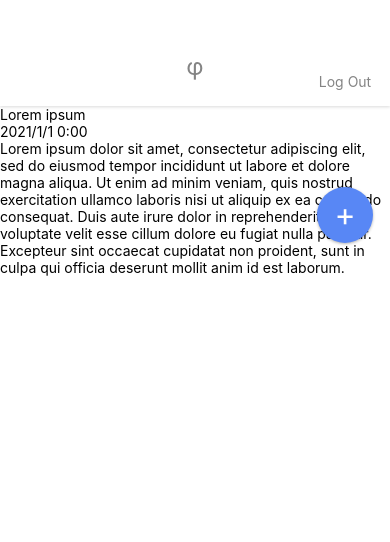
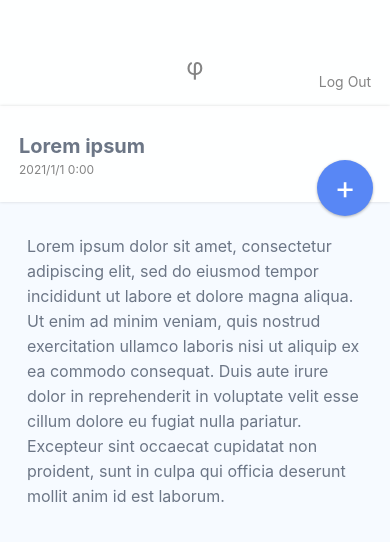
Before and after one commit to xuqxu/MemoApp2, a React Native app: screen /MemoList in a window 390 px wide. Shown: the top 542 px of the page. Built offline with nearby package versions, Linux system fonts and the light colour scheme.

Commit message:
メモ詳細画面スタイリング

```diff
--- a/src/components/CircleButton.jsx
+++ b/src/components/CircleButton.jsx
@@ -1,11 +1,11 @@
 import React from 'react';
 import { StyleSheet, Text, View } from 'react-native';
-import { string } from 'prop-types';
+import { string, shape } from 'prop-types';
 
 export default function CircleButton(props) {
-  const { children } = props;
+  const { children, style } = props;
   return (
-    <View style={styles.circleButton}>
+    <View style={[styles.circleButton, style]}>
       <Text style={styles.circleButtonLabel}>{children}</Text>
     </View>
   );
@@ -13,6 +13,11 @@ export default function CircleButton(props) {
 
 CircleButton.propTypes = {
   children: string.isRequired,
+  style: shape(),
+};
+
+CircleButton.defaultProps = {
+  style: null,
 };
 
 const styles = StyleSheet.create({
--- a/src/screens/MemoDetailScreen.jsx
+++ b/src/screens/MemoDetailScreen.jsx
@@ -1,7 +1,7 @@
 /* eslint-disable max-len */
 import React from 'react';
 import {
-  View, ScrollView, Text,
+  View, ScrollView, Text, StyleSheet,
 } from 'react-native';
 
 import AppBar from '../components/AppBar';
@@ -9,23 +9,67 @@ import CircleButton from '../components/CircleButton';
 
 export default function MemoDetailScreen() {
   return (
-    <View>
+    <View style={styles.container}>
       {/* AppBar */}
       <AppBar />
-      {/* MemoListItem */}
-      <View>
-        <Text>Lorem ipsum</Text>
-        <Text>2021/1/1 0:00</Text>
+      {/* MemoHeader */}
+      <View style={styles.memoHeader}>
+        <Text style={styles.memoTitle}>Lorem ipsum</Text>
+        <Text style={styles.memoDate}>2021/1/1 0:00</Text>
       </View>
       {/* MemoListDetail */}
-      <ScrollView>
-        <Text>
+      <ScrollView style={styles.memoBody}>
+        <Text style={styles.memoText}>
           Lorem ipsum dolor sit amet, consectetur adipiscing elit, sed do eiusmod tempor incididunt ut labore et dolore magna aliqua. Ut enim ad minim veniam, quis nostrud exercitation ullamco laboris nisi ut aliquip ex ea commodo consequat. Duis aute irure dolor in reprehenderit in voluptate velit esse cillum dolore eu fugiat nulla pariatur. Excepteur sint occaecat cupidatat non proident, sunt in culpa qui officia deserunt mollit anim id est laborum.
         </Text>
       </ScrollView>
       {/* CircleButton */}
-      <CircleButton>+</CircleButton>
+      <CircleButton style={{ top: 160, bottom: 'auto' }}>+</CircleButton>
       {/* end */}
     </View>
   );
 }
+
+const styles = StyleSheet.create({
+  container: {
+    flex: 1,
+    backgroundColor: '#f6faff',
+  },
+  memoHeader: {
+    backgroundColor: 'rgba(255, 255, 255, 0.92)',
+    height: 96,
+    justifyContent: 'center',
+    paddingVertical: 24,
+    paddingHorizontal: 19,
+
+    /* shadow */
+    shadowColor: '#000',
+    shadowOffset: {
+      width: 0,
+      height: 0,
+    },
+    shadowOpacity: 0.15,
+    shadowRadius: 3,
+    elevation: 1,
+  },
+  memoTitle: {
+    color: '#6c7686',
+    fontSize: 20,
+    lineHeight: 32,
+    fontWeight: 'bold',
+  },
+  memoDate: {
+    color: '#848484',
+    fontSize: 12,
+    lineHeight: 16,
+  },
+  memoBody: {
+    paddingVertical: 32,
+    paddingHorizontal: 27,
+  },
+  memoText: {
+    color: '#6c7686',
+    fontSize: 16,
+    lineHeight: 25,
+  },
+});
```
